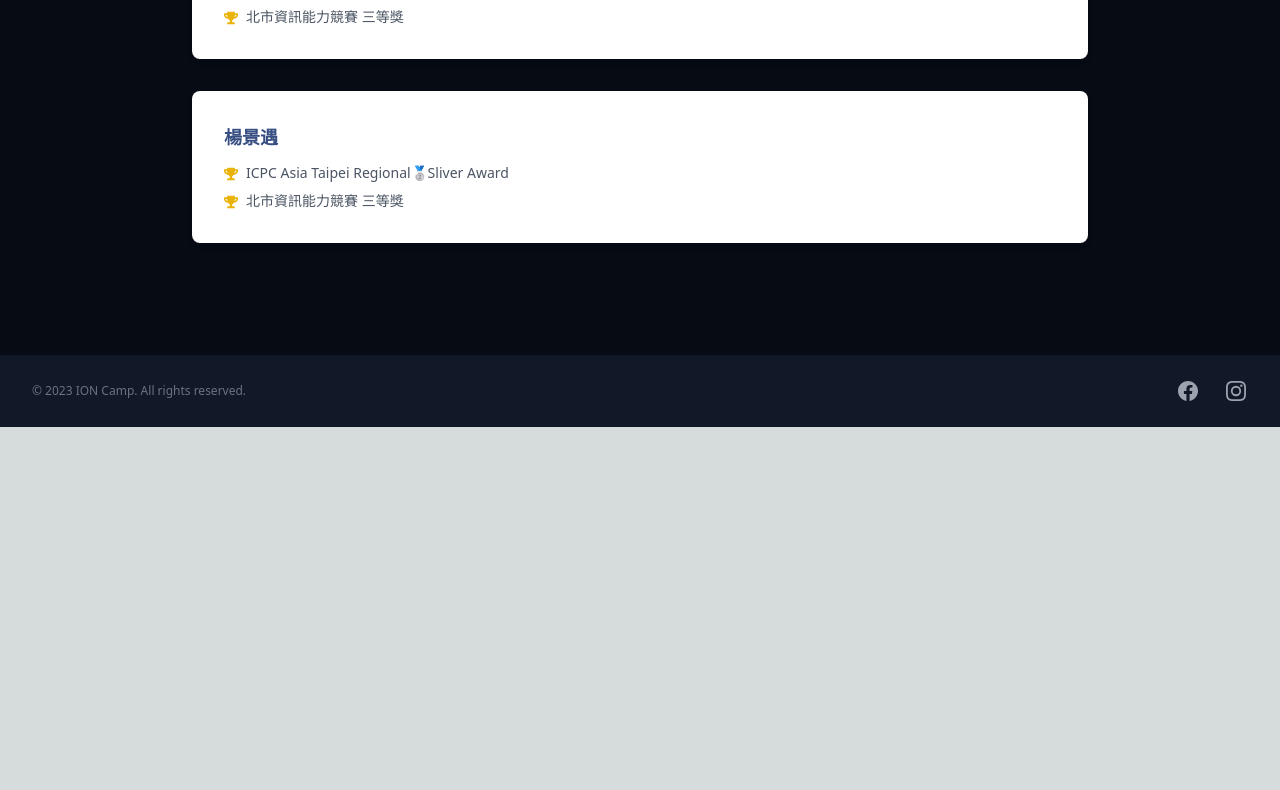
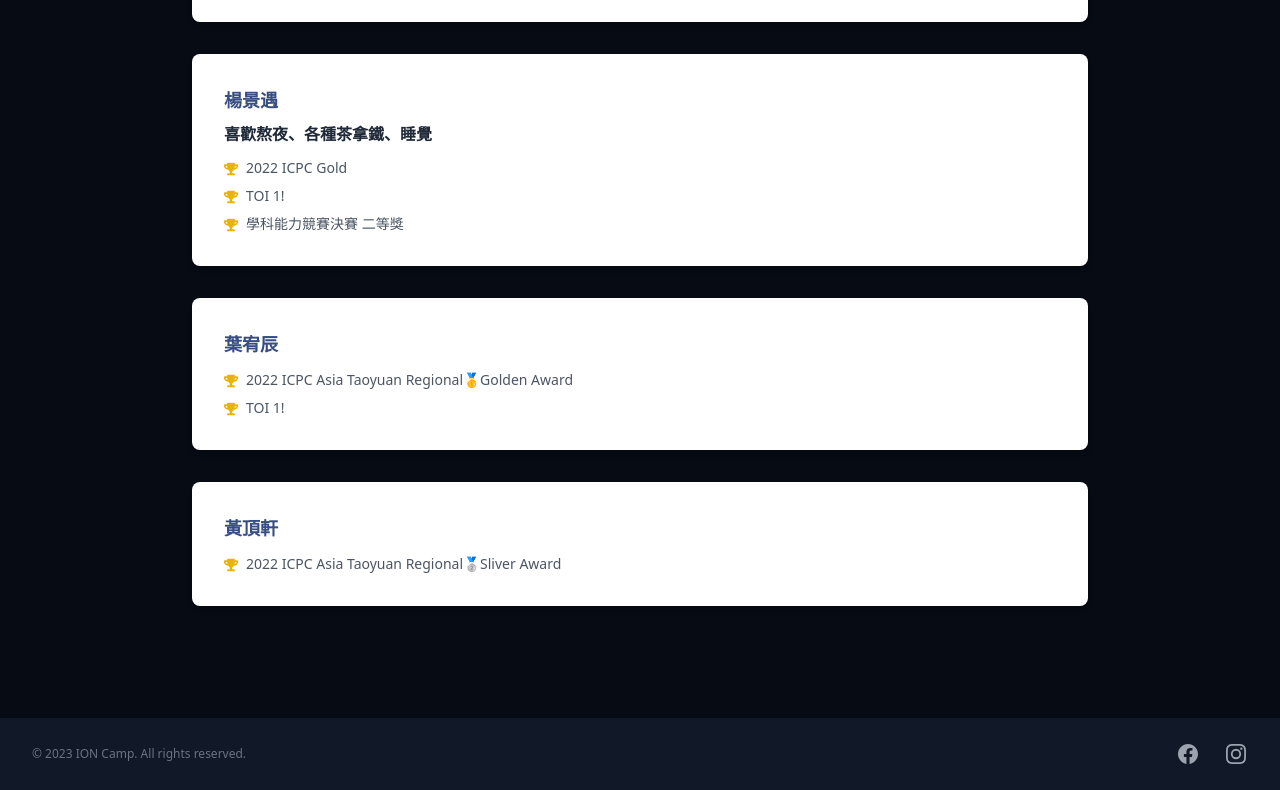
Before and after one commit to ioncamp-internal/web-ionc, a Next.js app: page /lecturers in a window 1280 px wide. Shown: the part 1388-2178 px from the top of the page. Before the commit the page ends 1815 px from the top, so only its background shows below. Built offline with nearby package versions, Linux system fonts and the light colour scheme.

Commit message:
update lecturers

```diff
--- a/src/components/Lecturer.jsx
+++ b/src/components/Lecturer.jsx
@@ -19,7 +19,7 @@ export default function Lecturer({ name,id, experiences, avatarUrl }) {
                 </div>
                 {showAvatar && (
                     <div className="w-1/3">
-                        <Image className="w-full rounded-full" src={avatarUrl} alt="Avatar" />
+                        <Image className="w-60 rounded-full" src={avatarUrl} alt="Avatar" />
                     </div>
                 )}
             </div>
--- a/src/pages/lecturers/index.js
+++ b/src/pages/lecturers/index.js
@@ -51,8 +51,17 @@ const lecturers = [
     },
     {
         name: "楊景遇",
+        id: "喜歡熬夜、各種茶拿鐵、睡覺",
+        experiences: ['2022 ICPC Gold', 'TOI 1!','學科能力競賽決賽 二等獎'],
+    },
+    {
+        name: "葉宥辰",
+        experiences: ['2022 ICPC Asia Taoyuan Regional🥇Golden Award','TOI 1!'],
+    },
+    {
+        name: "黃頂軒",
         // id: "grorge",
-        experiences: ['ICPC Asia Taipei Regional🥈Sliver Award', '北市資訊能力競賽 三等獎'],
+        experiences: ['2022 ICPC Asia Taoyuan Regional🥈Sliver Award'],
     },
 ];
 export default function Home() {
```
